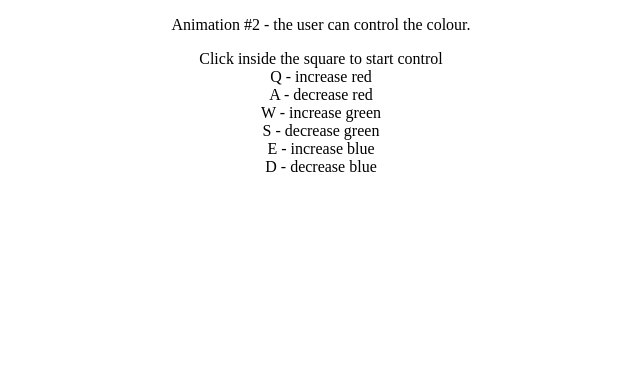
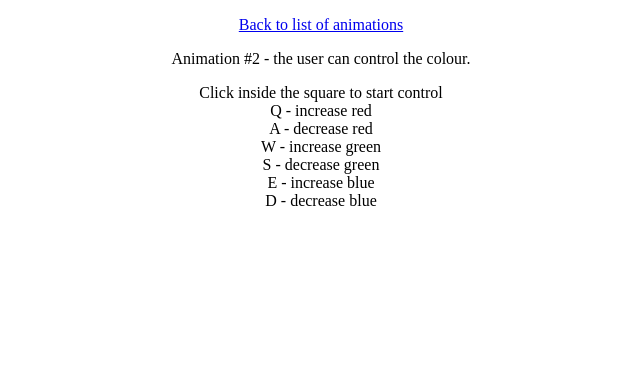
Before and after one commit to worrall2020/worrall2020.github.io, a plain HTML site: page Animation2.html in a window 1280 px wide. Shown: the whole page, without its empty margins (319-959 px from the left). Drawn offline with Linux system fonts and the light colour scheme; a script that the page names is missing.

Commit message:
Update Animation2.html

```diff
--- a/Animation2.html
+++ b/Animation2.html
@@ -6,6 +6,10 @@ https://github.com/Team-Code/KA_Offline -->
     <title>Leo Animation 2</title>
 </head>
  <body>
+	 <p align="center">
+		 <a href="http://worrall2020.github.io/index.html">Back to list of animations</a>
+	 </p>
+
  	<P align="center">
  	Animation #2 - the user can control the colour.
 	</p>
```
